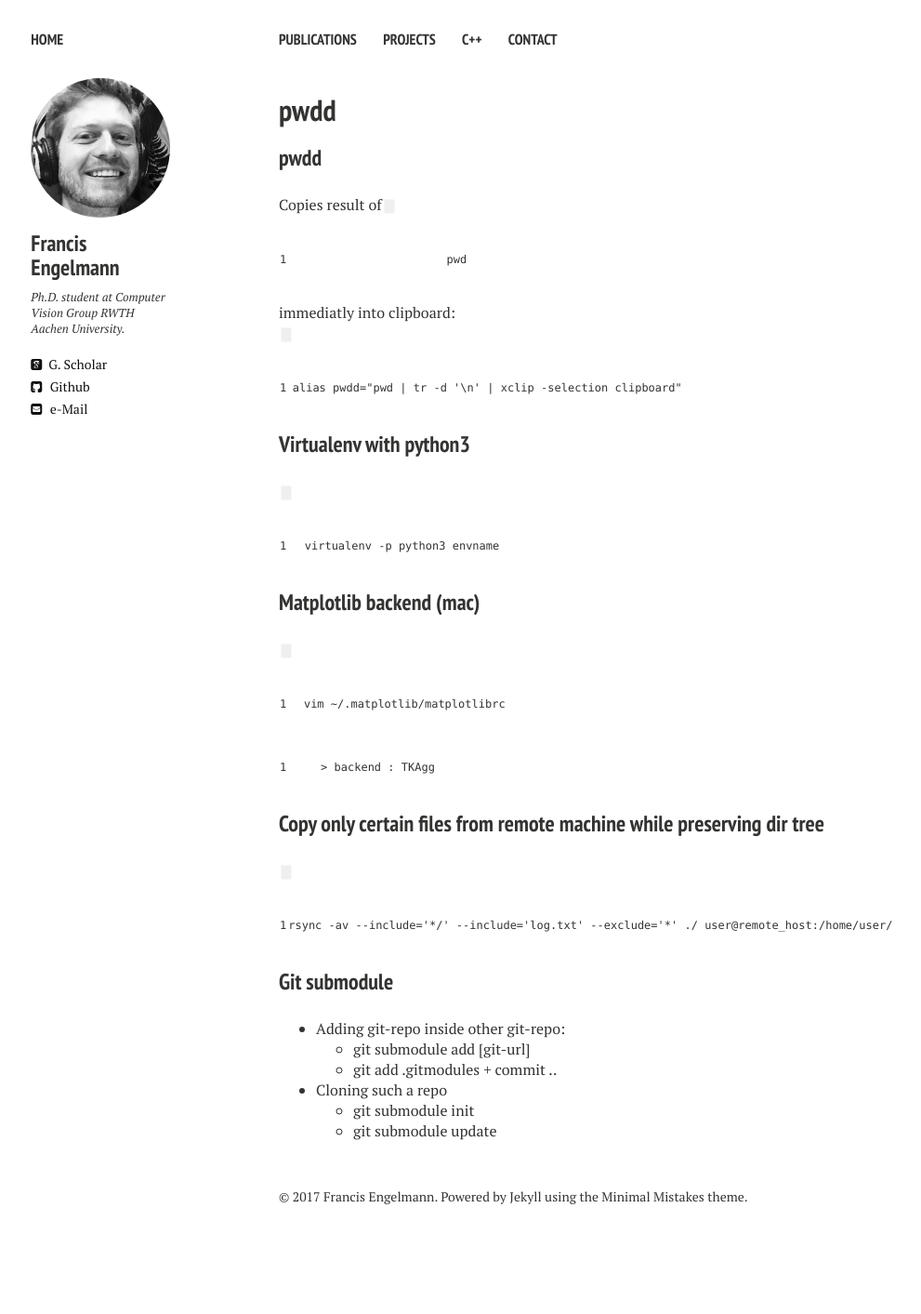
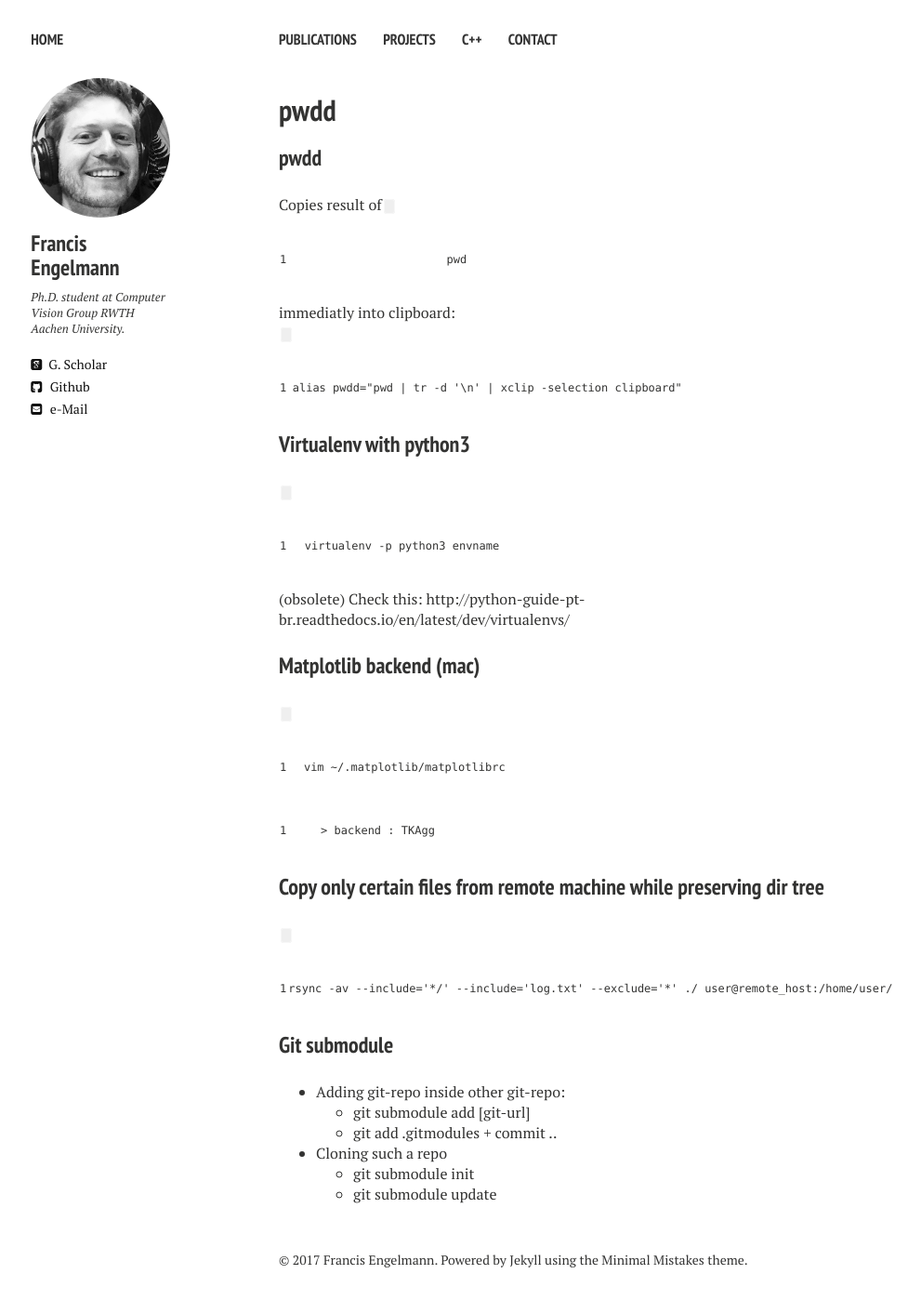
Before and after one commit to francisengelmann/francisengelmann.github.io, a Jekyll site: the page built from snippets.md, in a window 1280 px wide. Shown: the whole page at 93% size, without its empty margins (20-1011 px from the left). Built offline with Jekyll 4.4.1, drawn with Linux system fonts in a browser that asks for light colours; nearby versions of some CDN libraries; our own code applies the rules of GitHub Pages for plain Markdown files; before the commit the page ends 1345 px from its top, so only the background shows below that.

Commit message:
Update snippets.md

````diff
--- a/snippets.md
+++ b/snippets.md
@@ -5,7 +5,8 @@
 
 ### Virtualenv with python3
 
-```virtualenv -p python3 envname```
+```virtualenv -p python3 envname``` (obsolete)
+Check this: http://python-guide-pt-br.readthedocs.io/en/latest/dev/virtualenvs/
 
 ### Matplotlib backend (mac)
 ```vim ~/.matplotlib/matplotlibrc```
````
